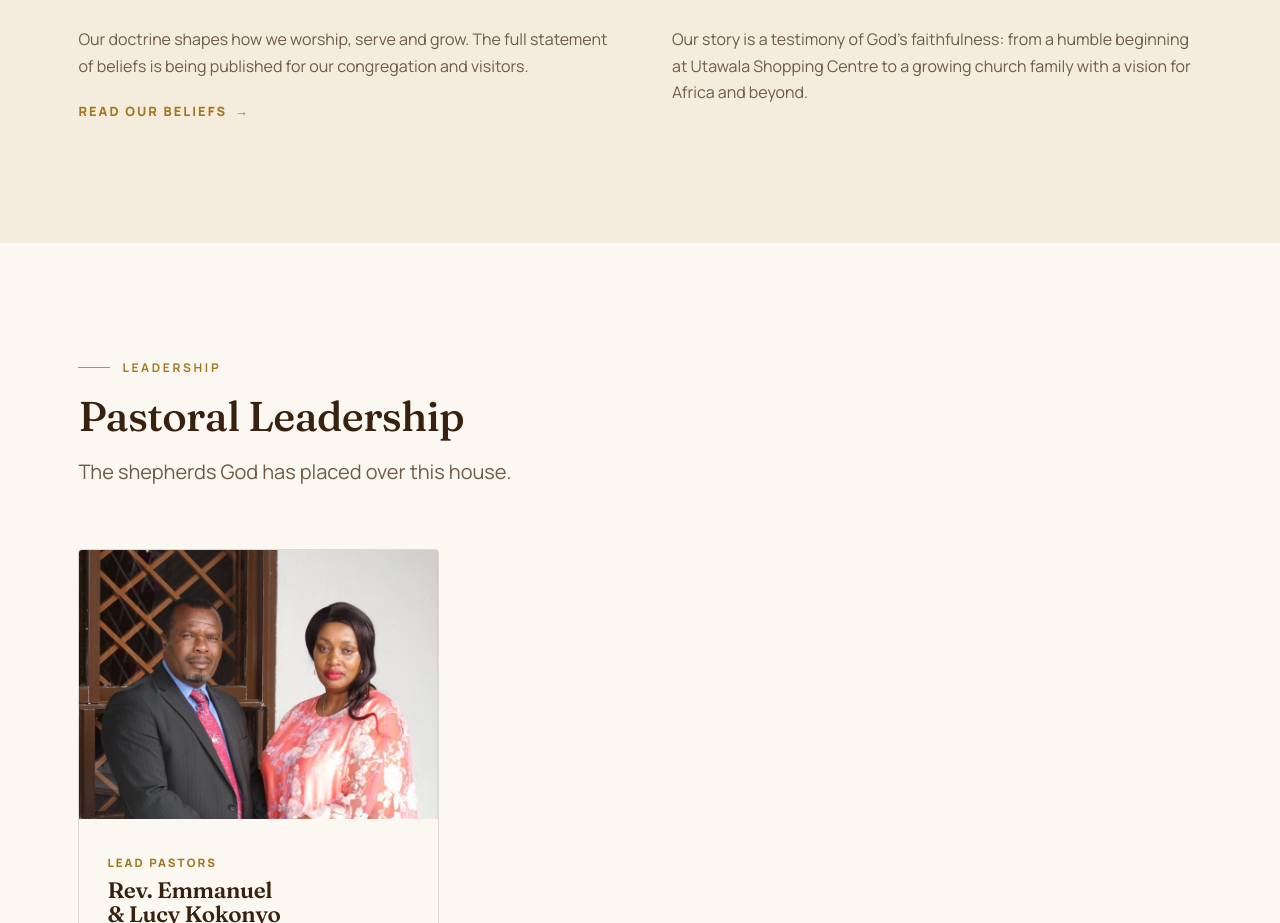
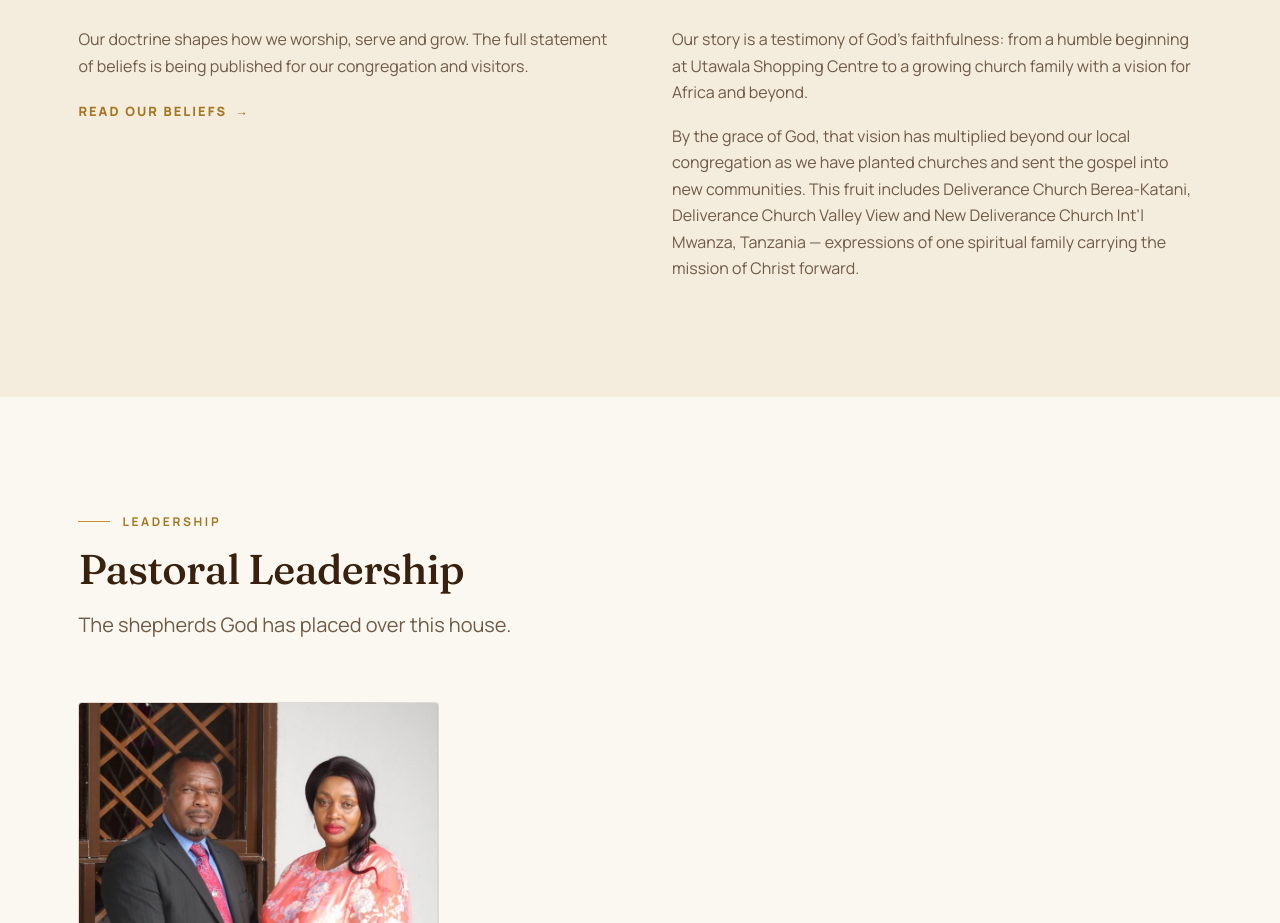
Before and after one commit to Trevor-Kayeyia-Madara/new-dcutawala-website, a Next.js app: page /about in a window 1280 px wide. Shown: the part 4240-5163 px from the top of the page. Built offline with nearby package versions, Linux system fonts and the light colour scheme; no server answers.

Commit message:
about page

```diff
--- a/src/app/about/page.tsx
+++ b/src/app/about/page.tsx
@@ -187,6 +187,14 @@ export default function AboutPage() {
                   humble beginning at Utawala Shopping Centre to a growing
                   church family with a vision for Africa and beyond.
                 </p>
+                <p>
+                  By the grace of God, that vision has multiplied beyond our
+                  local congregation as we have planted churches and sent the
+                  gospel into new communities. This fruit includes Deliverance
+                  Church Berea-Katani, Deliverance Church Valley View and New
+                  Deliverance Church Int&apos;l Mwanza, Tanzania — expressions of
+                  one spiritual family carrying the mission of Christ forward.
+                </p>
               </div>
             </div>
           </div>
```
